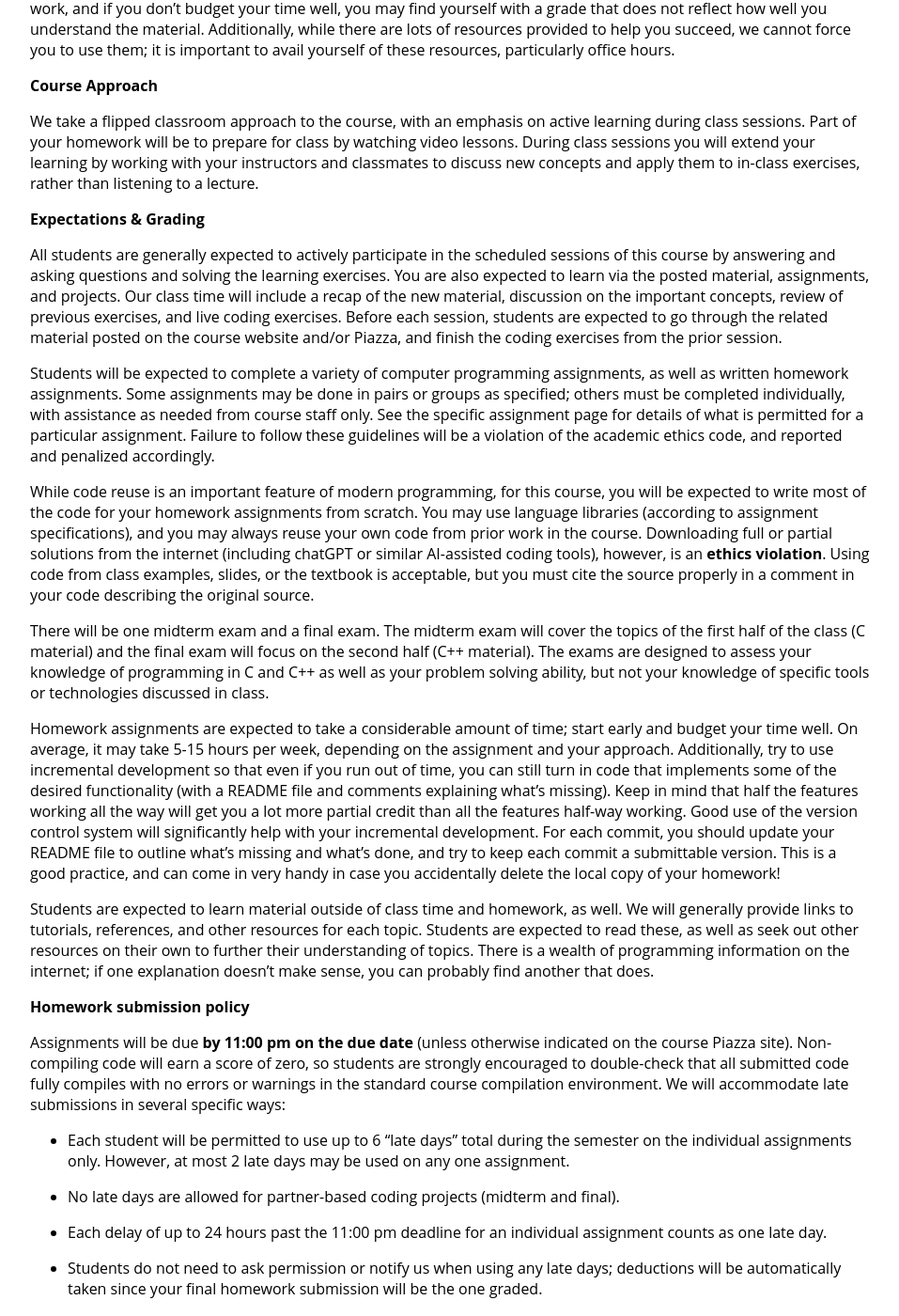
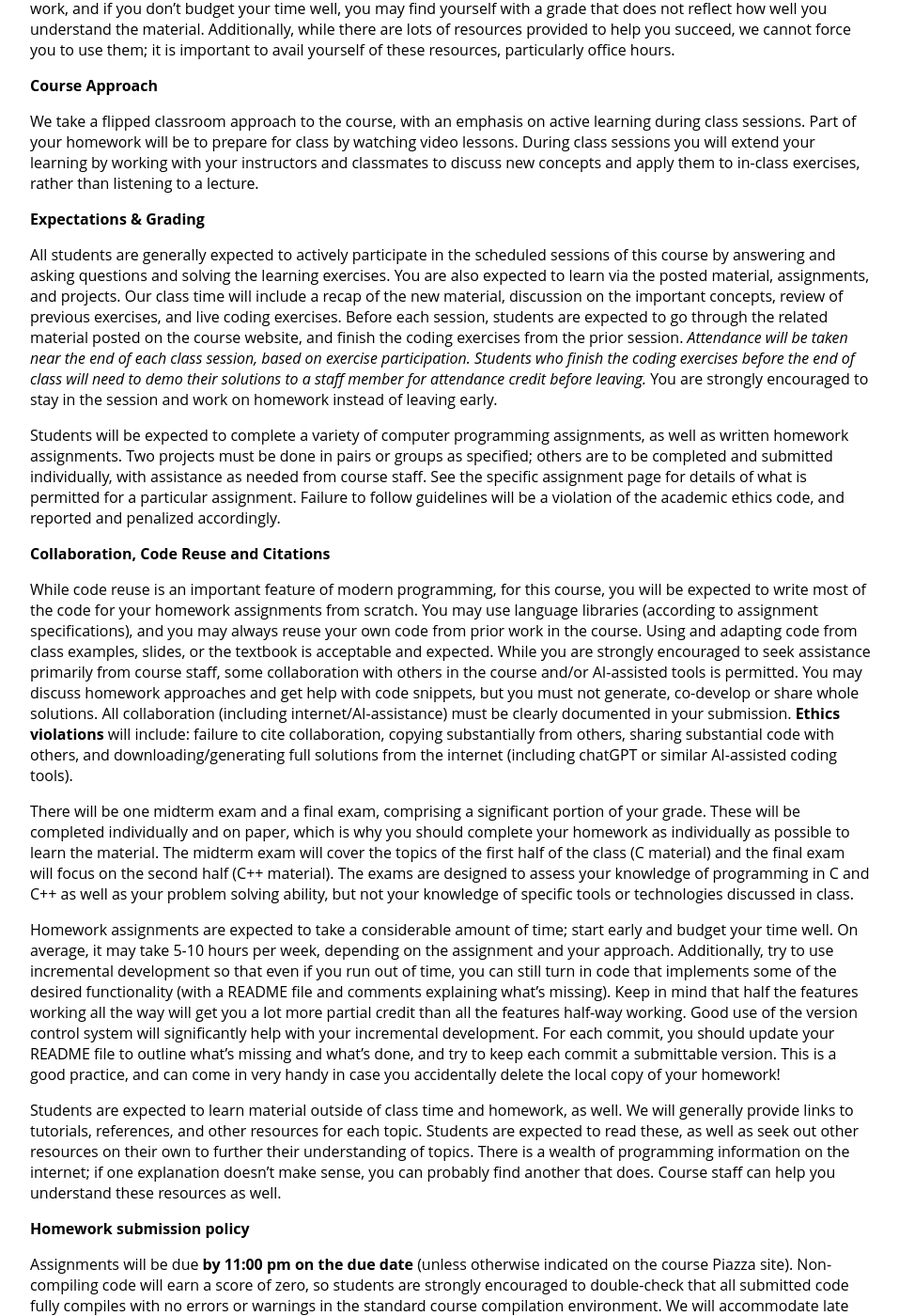
Before and after one commit to jhu-ip/cs220-f25, a Jekyll site: the page built from syllabus.md, in a window 1280 px wide and 1400 px high, scrolled down 2980 px. Shown: the whole window at 94% size, without its empty margins (160-1117 px from the left). Built offline with Jekyll 4.4.1, drawn with Linux system fonts in a browser that asks for light colours; some of the changed text lies outside the part shown.

Commit message:
syllabus ethics/grading updates

```diff
--- a/syllabus.md
+++ b/syllabus.md
@@ -113,7 +113,7 @@ The following sites will be used heavily during the course:
 
 Upon successful completion of this course, you should be able to:
 
--   Read, write, trace, test, and debug C and C++ program codes.
+-   Read, write, trace, test, and debug C and C++ program code.
 
 -   Use command-line Unix/Linux tools for file management, creating and
     debugging programs in C/C++.
@@ -193,44 +193,61 @@ in-class exercises, rather than listening to a lecture.
 **Expectations & Grading**
 
 All students are generally expected to actively participate in the
-scheduled sessions of this course by answering and asking questions and
-solving the learning exercises. You are also expected to learn via the
-posted material, assignments, and projects. Our class time will include
-a recap of the new material, discussion on the important concepts,
-review of previous exercises, and live coding exercises. Before each
-session, students are expected to go through the related material posted
-on the course website and/or Piazza, and finish the coding exercises
-from the prior session.
+scheduled sessions of this course by answering and asking questions
+and solving the learning exercises. You are also expected to learn via
+the posted material, assignments, and projects. Our class time will
+include a recap of the new material, discussion on the important
+concepts, review of previous exercises, and live coding
+exercises. Before each session, students are expected to go through
+the related material posted on the course website, and finish the
+coding exercises from the prior session. *Attendance will be taken
+near the end of each class session, based on exercise
+participation. Students who finish the coding exercises before the end
+of class will need to demo their solutions to a staff member for attendance credit
+before leaving.* You are strongly encouraged to stay in the session and work on
+homework instead of leaving early.
 
 Students will be expected to complete a variety of computer
-programming assignments, as well as written homework assignments. Some
-assignments may be done in pairs or groups as specified; others must
-be completed individually, with assistance as needed from course staff
-only. See the specific assignment page for details of what is
-permitted for a particular assignment. Failure to follow these
+programming assignments, as well as written homework assignments. Two projects
+must be done in pairs or groups as specified; others are to
+be completed and submitted individually, with assistance as needed from course staff.
+See the specific assignment page for details of what is
+permitted for a particular assignment. Failure to follow
 guidelines will be a violation of the academic ethics code, and
 reported and penalized accordingly.
+
+**Collaboration, Code Reuse and Citations**
 
 While code reuse is an important feature of modern programming, for
 this course, you will be expected to write most of the code for your
 homework assignments from scratch. You may use language libraries
 (according to assignment specifications), and you may always reuse
-your own code from prior work in the course. Downloading full or
-partial solutions from the internet (including chatGPT or similar
-AI-assisted coding tools), however, is an **ethics violation**. Using
-code from class examples, slides, or the textbook is acceptable, but
-you must cite the source properly in a comment in your code describing
-the original source.
+your own code from prior work in the course. Using and adapting code
+from class examples, slides, or the textbook is acceptable and
+expected.  While you are strongly encouraged to seek assistance
+primarily from course staff, some collaboration with others in the
+course and/or AI-assisted tools is permitted. You may discuss homework
+approaches and get help with code snippets, but you must not generate, co-develop
+or share whole solutions. All collaboration (including
+internet/AI-assistance) must be clearly documented in your submission.
+**Ethics violations** will include: failure to cite collaboration,
+copying substantially from others, sharing substantial code with others, and
+downloading/generating full solutions from the internet (including
+chatGPT or similar AI-assisted coding tools).
 
-There will be one midterm exam and a final exam. The midterm exam will
-cover the topics of the first half of the class (C material) and the
-final exam will focus on the second half (C++ material). The exams are
-designed to assess your knowledge of programming in C and C++ as well as
-your problem solving ability, but not your knowledge of specific tools
-or technologies discussed in class.
+There will be one midterm exam and a final exam, comprising a
+significant portion of your grade. These will be completed
+individually and on paper, which is why you should complete your
+homework as individually as possible to learn the material. The
+midterm exam will cover the topics of the first half of the class (C
+material) and the final exam will focus on the second half (C++
+material). The exams are designed to assess your knowledge of
+programming in C and C++ as well as your problem solving ability, but
+not your knowledge of specific tools or technologies discussed in
+class.
 
 Homework assignments are expected to take a considerable amount of time;
-start early and budget your time well. On average, it may take 5-15
+start early and budget your time well. On average, it may take 5-10
 hours per week, depending on the assignment and your approach.
 Additionally, try to use incremental development so that even if you run
 out of time, you can still turn in code that implements some of the
@@ -250,7 +267,7 @@ references, and other resources for each topic. Students are expected to
 read these, as well as seek out other resources on their own to further
 their understanding of topics. There is a wealth of programming
 information on the internet; if one explanation doesn't make sense, you
-can probably find another that does.
+can probably find another that does. Course staff can help you understand these resources as well.
 
 **Homework submission policy**
 
@@ -394,7 +410,7 @@ the *Computer Science Academic Integrity Policy*:
 > and falsification, lying, facilitating academic dishonesty, and unfair
 > competition. Ignorance of these rules is not an excuse.
 >
-Academic honesty is required in all work you submit to be graded. Except where the instructor specifies group work, you must solve all homework and programming  assignments without the help of others. For example, you must not look at anyone else’s solutions (including program code) to your homework problems. This includes AI tools such as, but not limited to, ChatGPT and GitHub Copilot. You may also not seek out solutions from coursework or examinations from previous semesters nor make these solutions available to others. However, you may discuss assignment specifications (not solutions) with others to be sure you understand what is required by the assignment.
+Academic honesty is required in all work you submit to be graded. Except where the instructor specifies group work, you must solve all homework and programming  assignments without the help of others. For example, you must not look at anyone else’s complete solutions (including program code) to your homework problems. This includes AI tools such as, but not limited to, ChatGPT and GitHub Copilot. You may also not seek out solutions from coursework or examinations from previous semesters nor make these solutions available to others. However, you may discuss assignment specifications with others to be sure you understand what is required by the assignment.
 >
 > If your instructor permits using fragments of source code from outside
 > sources, such as your textbook or on-line resources, you must properly
```
Also changed, not shown: other parts of syllabus.md (+14 -15 lines).
